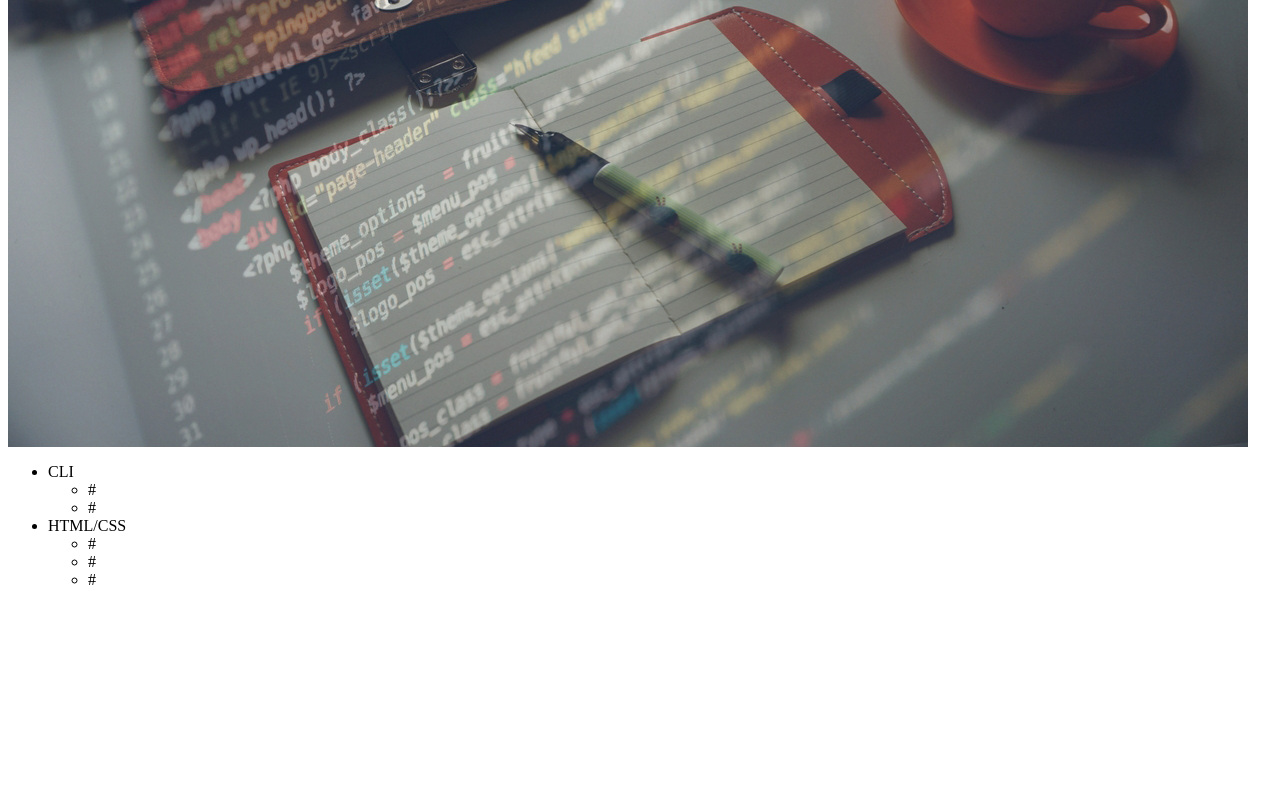
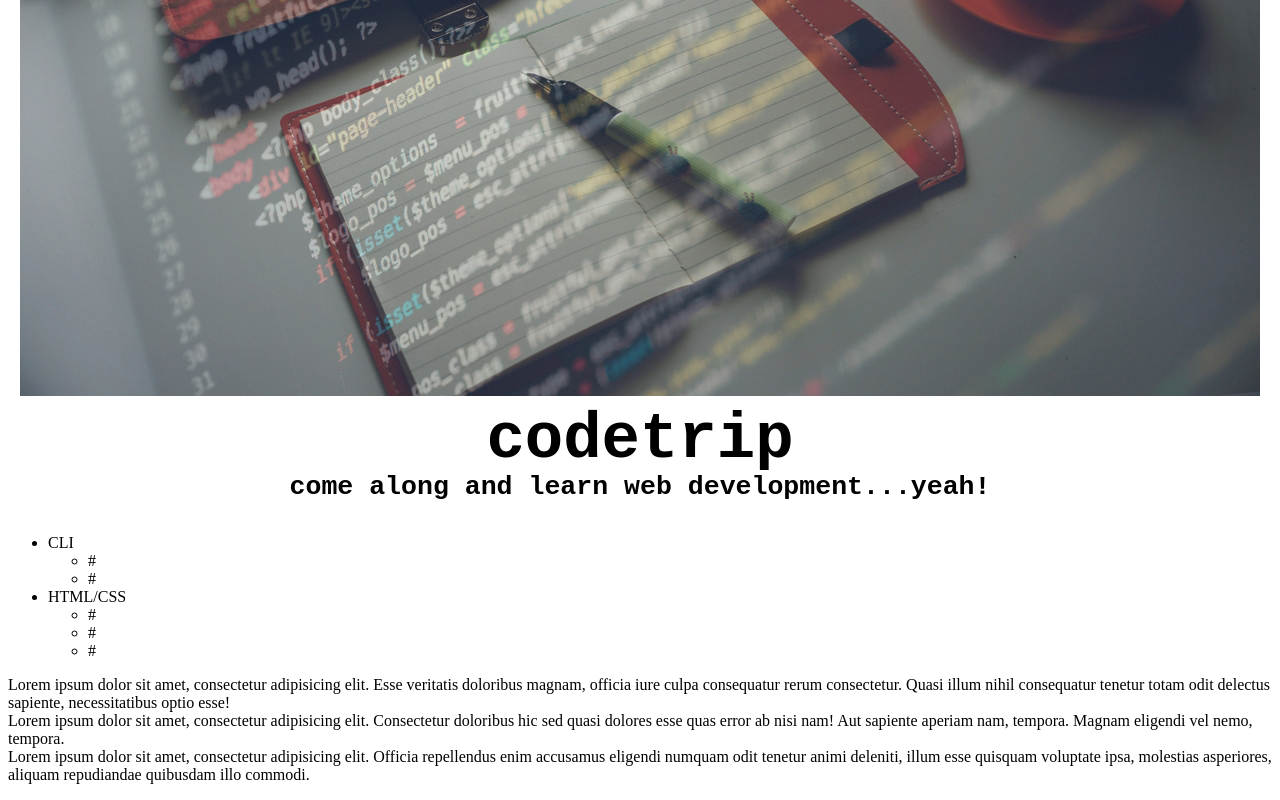
Before and after one commit to gitluky/codetrip_bootstrapped, a plain HTML site: page index.html in a window 1280 px wide. Shown: the part 312-1112 px from the top of the page. Before the commit the page ends 917 px from the top, so only its background shows below. Drawn offline with Linux system fonts and the light colour scheme.

Commit message:
started working on styling

```diff
--- a/index.html
+++ b/index.html
@@ -1,14 +1,18 @@
 <html>
 	<head>
+		<link rel="stylesheet" href="https://cdnjs.cloudflare.com/ajax/libs/normalize/7.0.0/normalize.min.css.map">
+		<script src="https://cdnjs.cloudflare.com/ajax/libs/modernizr/2.8.3/modernizr.min.js"></script>
+		<link rel="stylesheet" href="style.css">
 		<meta charset="utf-8">
 		<title>codetrip - index</title>
 	</head>
 	<body>
-		<header style="line-height: 0.2em">
+		<header class = "title">
+			<img src = "images/codestudy.jpg" alt="codestudy">
 			<h1>codetrip</h1>
-				<h5>take a quick and dirty adventure into the world of web development</h5>
-				<img src = "images/codestudy.jpg" alt="codestudy">
+			<h5>come along and learn web development...yeah!</h5>
 		</header>
+		<aside>
 			<nav>
 				<ul>
 					<li>CLI</li>
@@ -24,6 +28,22 @@
 						</ul>
 				</ul>
 			</nav>
-
+		</aside>
+		<section class = "main-section">
+			<article>
+				Lorem ipsum dolor sit amet, consectetur adipisicing elit. Esse veritatis doloribus magnam, officia iure culpa consequatur rerum consectetur. Quasi illum nihil consequatur tenetur totam odit delectus sapiente, necessitatibus optio esse!
+			</article>
+			<article>
+				Lorem ipsum dolor sit amet, consectetur adipisicing elit. Consectetur doloribus hic sed quasi dolores esse quas error ab nisi nam! Aut sapiente aperiam nam, tempora. Magnam eligendi vel nemo, tempora.
+			</article>
+			<article>
+				Lorem ipsum dolor sit amet, consectetur adipisicing elit. Officia repellendus enim accusamus eligendi numquam odit tenetur animi deleniti, illum esse quisquam voluptate ipsa, molestias asperiores, aliquam repudiandae quibusdam illo commodi.
+			</article>
+	</section>
+	<footer>
+		<div>
+			<p></p>
+		</div>
+	</footer>
 	</body>
 </html>
--- /dev/null
+++ b/style.css
@@ -0,0 +1,10 @@
+
+.title {
+	text-align: center;
+	font: normal 2em/.1em monospace, Calibri;
+}
+
+.main-section{
+	display: inline;
+	clear: left;
+}
```
Also changed, not shown: stylesheet.css (deleted). Lines whose indentation alone changed are shown as unchanged.
